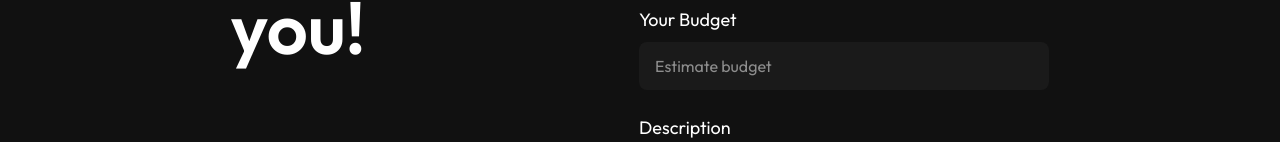
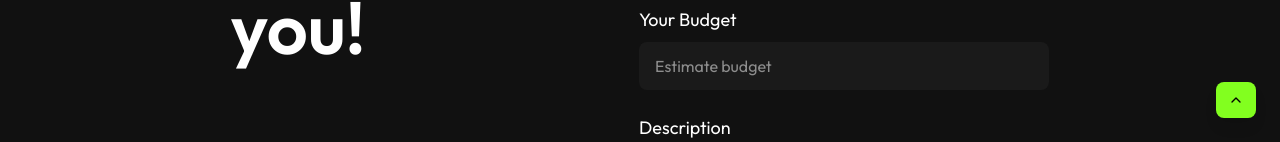
Before and after one commit to razaaliwebdev/razaali-portfolio, a Next.js app: page /contact in a window 1280 px wide. Shown: the part 658-800 px from the top of the page. Built offline with nearby package versions, Linux system fonts and the light colour scheme.

Commit message:
fix scroll to top button

```diff
--- a/src/app/layout.tsx
+++ b/src/app/layout.tsx
@@ -3,6 +3,7 @@ import { Outfit } from "next/font/google";
 import "./globals.css";
 import Navbar from "@/components/shared/Navbar";
 import Footer from "@/components/shared/Footer";
+import ScrollToTop from "@/components/shared/ScrollToTop";
 
 // Load the Outfit font with CSS variable
 const outfit = Outfit({
@@ -26,6 +27,7 @@ export default function RootLayout({
     <html lang="en">
       <body className={`${outfit.className} font-sans antialiased`}>
         <Navbar />
+        <ScrollToTop />
         {children}
         <Footer />
       </body>
```
